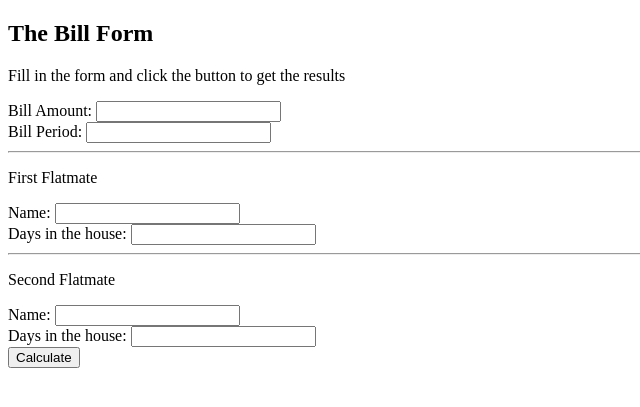
After one commit to emads22/Flatshare-Splitter-Web, a Flask app: page /bill_form in a window 1280 px wide. The commit adds this page. Shown: the top 407 px of the page, without its empty margins (0-640 px from the left). Run offline with Flask 3, Linux system fonts and the light colour scheme.

Commit message:
complete bill_form_page and form implementation

```diff
--- /dev/null
+++ b/app_forms.py
@@ -0,0 +1,14 @@
+from wtforms import Form, StringField, SubmitField
+
+
+class BillForm(Form):
+    amount = StringField("Bill Amount: ")
+    period = StringField("Bill Period: ")
+
+    name1 = StringField("Name: ")
+    days_in_house1 = StringField("Days in the house: ")
+
+    name2 = StringField("Name: ")
+    days_in_house2 = StringField("Days in the house: ")
+
+    button = SubmitField("Calculate")
--- a/app_views.py
+++ b/app_views.py
@@ -1,6 +1,7 @@
-from flask import render_template
 from flask.views import MethodView
-from wtforms import Form
+from app_forms import BillForm
+from flask import render_template, request
+
 
 class HomePage(MethodView):
     def get(self):
@@ -12,19 +13,17 @@ class HomePage(MethodView):
 
 class BillFormPage(MethodView):
     def get(self):
-        return render_template('bill.html')
+        bill_form = BillForm()
+        return render_template('bill_form.html', billform=bill_form)
 
     def post(self):
         pass
 
 
 class ResultPage(MethodView):
-    def get(self):
-        return render_template('result.html')
+    def post(self):
+        bill_form = BillForm(request.form)
+        x = bill_form.amount.data
+        y = bill_form.period.data
 
-    def post(self):
-        pass
-
-
-class BillForm(Form):
-    pass
+        return render_template('result.html', x=x, y=y)
--- a/main.py
+++ b/main.py
@@ -5,7 +5,7 @@ app = Flask(__name__)
 
 # Register the class-based view with a URL
 app.add_url_rule('/', view_func=HomePage.as_view('home_page'))
-app.add_url_rule('/bill', view_func=BillFormPage.as_view('bill_form_page'))
+app.add_url_rule('/bill_form', view_func=BillFormPage.as_view('bill_form_page'))
 app.add_url_rule('/result', view_func=ResultPage.as_view('result_page'))
 
 if __name__ == "__main__":
--- /dev/null
+++ b/templates/bill_form.html
@@ -0,0 +1,31 @@
+<!DOCTYPE html>
+<html lang="en">
+<head>
+    <meta charset="UTF-8">
+    <meta name="viewport" content="width=device-width, initial-scale=1.0">
+    <title>Bill Form</title>
+</head>
+<body>
+    <h2>The Bill Form</h2>
+
+    <p>Fill in the form and click the button to get the results</p>
+
+    <form action="{{ url_for('result_page') }}" method="post">
+        {{ billform.amount.label }} {{ billform.amount }}
+        <br>
+        {{ billform.period.label }} {{ billform.period }}
+        <hr>
+        <p>First Flatmate</p>
+        {{ billform.name1.label }} {{ billform.name1 }}
+        <br>
+        {{ billform.days_in_house1.label }} {{ billform.days_in_house1 }}
+        <hr>
+        <p>Second Flatmate</p>
+        {{ billform.name2.label }} {{ billform.name2 }}
+        <br>
+        {{ billform.days_in_house2.label }} {{ billform.days_in_house2 }}
+        <br>
+        {{ billform.button }}
+    </form>
+</body>
+</html>
--- a/templates/index.html
+++ b/templates/index.html
@@ -6,6 +6,8 @@
     <title>Home</title>
 </head>
 <body>
-    <h1>Home</h1>
+    <h2>Flatmates' Bill</h2>
+    <p>This web app is useful to split a bill between two flatmates. </p>
+    <a href="{{ url_for('bill_form_page') }}">Go to the bill page.</a>
 </body>
 </html>
--- a/templates/result.html
+++ b/templates/result.html
@@ -7,5 +7,8 @@
 </head>
 <body>
     <h1>Result</h1>
+
+    <p>X: {{x}}</p>
+    <p>Y: {{y}}</p>
 </body>
 </html>
```
Also changed, not shown: templates/bill.html (deleted, +0 -11 lines).
